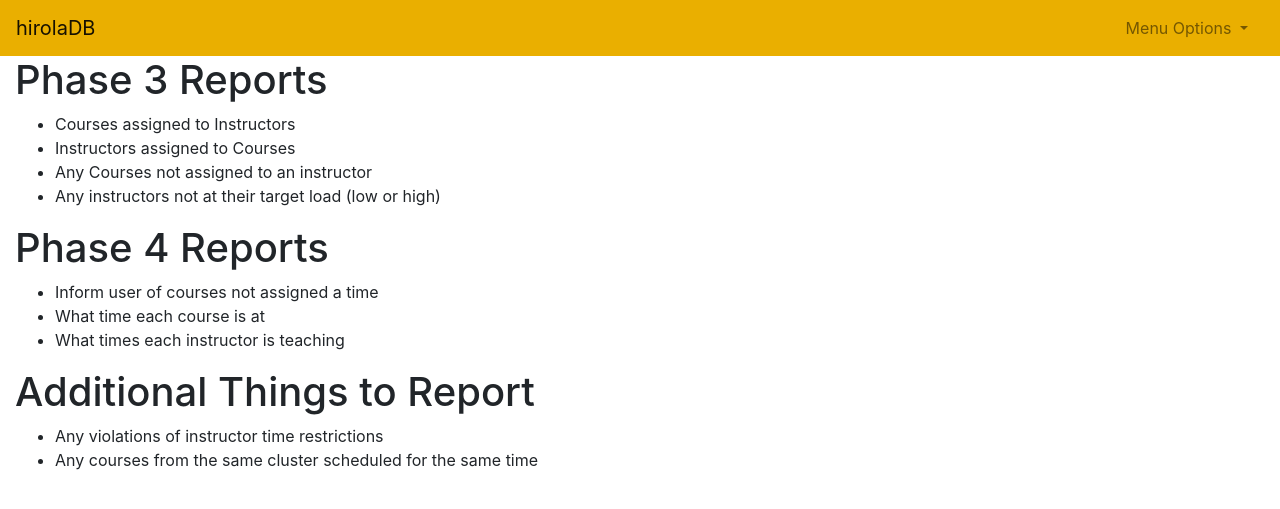
After one commit to gruntygap/hirola-database-site, a Flask app: page /reports in a window 1280 px wide. The commit adds this page. Shown: the top 509 px of the page. Run offline with Flask 2, Linux system fonts and the light colour scheme; some libraries are stand-ins or nearby versions.

Commit message:
Info for Reports
Nothing special, just what needs to be done.

```diff
--- a/app/__init__.py
+++ b/app/__init__.py
@@ -29,6 +29,11 @@ def function_page():
 	non_ins_load = database.get_non_instructional_load_table()
 	teaches = database.get_teaches_table()
 	return render_template('input_functions.html', **locals())
+
+
+@app.route('/reports')
+def reports_page():
+	return render_template('reports.html')
 
 
 @app.route('/time-warps')
--- a/app/templates/header.html
+++ b/app/templates/header.html
@@ -27,6 +27,7 @@
                     <div class="dropdown-menu dropdown-menu-right" aria-labelledby="navbarDropdownMenuLink">
                         <a class="dropdown-item" href="/">Dashboard</a>
                         <a class="dropdown-item" href="/functions">Functions</a>
+                        <a class="dropdown-item" href="/reports">Reports</a>
                         <a class="dropdown-item" href="/time-warps">Time Warp</a>
                     </div>
                 </li>
--- /dev/null
+++ b/app/templates/reports.html
@@ -0,0 +1,21 @@
+{% extends "header.html" %}
+{% block content %}
+    <h1>Phase 3 Reports</h1>
+    <ul>
+        <li>Courses assigned to Instructors</li>
+        <li>Instructors assigned to Courses</li>
+        <li>Any Courses not assigned to an instructor</li>
+        <li>Any instructors not at their target load (low or high)</li>
+    </ul>
+    <h1>Phase 4 Reports</h1>
+    <ul>
+        <li>Inform user of courses not assigned a time</li>
+        <li>What time each course is at</li>
+        <li>What times each instructor is teaching</li>
+    </ul>
+    <h1>Additional Things to Report</h1>
+    <ul>
+        <li>Any violations of instructor time restrictions</li>
+        <li>Any courses from the same cluster scheduled for the same time</li>
+    </ul>
+{% endblock %}
```
